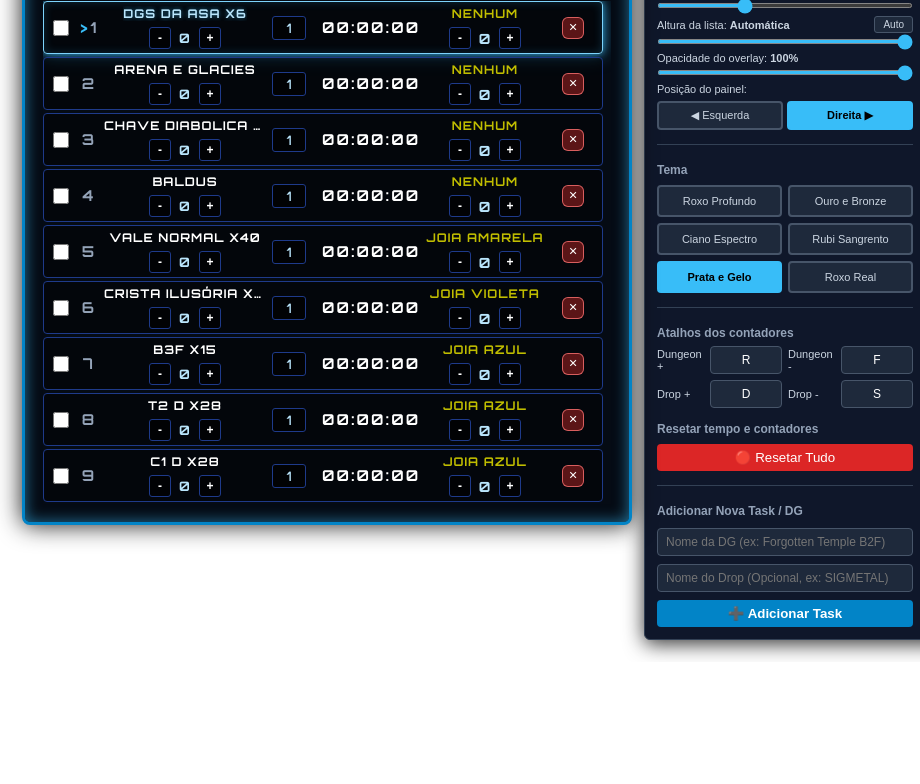
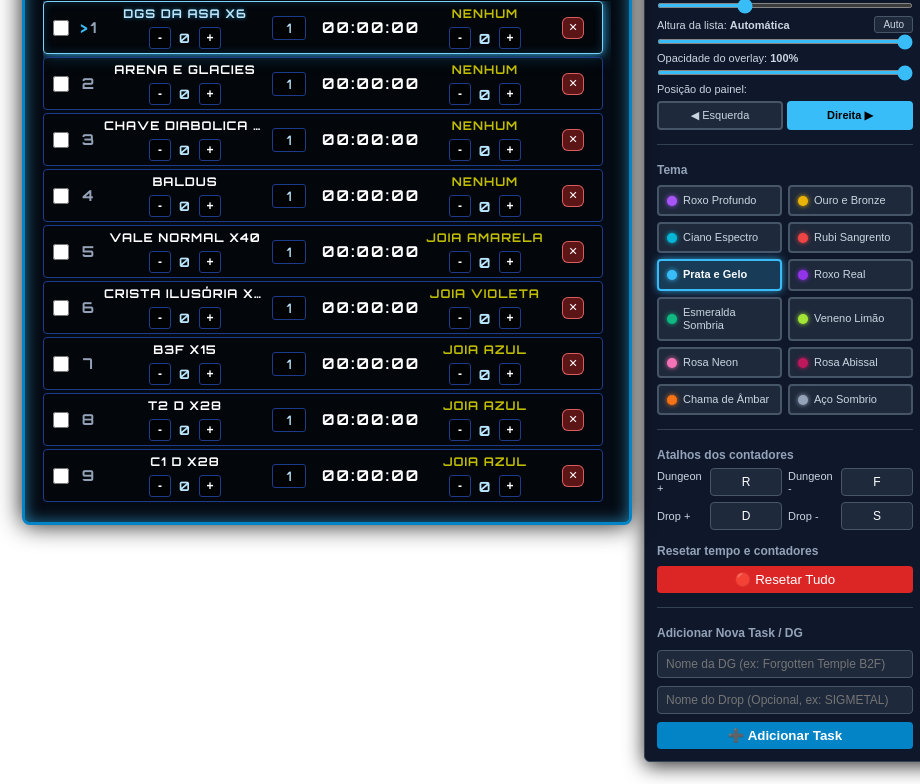
Before and after one commit to Arthurdp/cabal-tasklist-overlay, an Electron app: page public/index.html in a window 920 px wide. Both pictures are taken after a click on the button "⚙️ Configurações". Shown: the part 165-949 px from the top of the page. Before the commit the page ends 827 px from the top, so only its background shows below. Drawn offline with Linux system fonts and the light colour scheme; no server answers.

Commit message:
feat: 6 novos temas de cores (verdes, rosas, ambar e aco) + swatch nos botoes
- Esmeralda Sombria e Veneno Limao (verdes)
- Rosa Neon e Rosa Abissal (rosas)
- Chama de Ambar e Aco Sombrio (extras)
- seletor de temas em grid 2 colunas com bolinha da cor do tema

```diff
--- a/public/index.html
+++ b/public/index.html
@@ -133,23 +133,101 @@
           <div class="control-group">
             <h4>Tema</h4>
             <div class="theme-selector">
-              <button class="theme-btn" type="button" data-theme="theme-purple1">
+              <button
+                class="theme-btn"
+                type="button"
+                data-theme="theme-purple1"
+                style="--swatch: #a855f7"
+              >
                 Roxo Profundo
               </button>
-              <button class="theme-btn" type="button" data-theme="theme-gold2">
+              <button
+                class="theme-btn"
+                type="button"
+                data-theme="theme-gold2"
+                style="--swatch: #eab308"
+              >
                 Ouro e Bronze
               </button>
-              <button class="theme-btn" type="button" data-theme="theme-cyan3">
+              <button
+                class="theme-btn"
+                type="button"
+                data-theme="theme-cyan3"
+                style="--swatch: #06b6d4"
+              >
                 Ciano Espectro
               </button>
-              <button class="theme-btn" type="button" data-theme="theme-red4">
+              <button
+                class="theme-btn"
+                type="button"
+                data-theme="theme-red4"
+                style="--swatch: #ef4444"
+              >
                 Rubi Sangrento
               </button>
-              <button class="theme-btn" type="button" data-theme="theme-ice5">
+              <button
+                class="theme-btn"
+                type="button"
+                data-theme="theme-ice5"
+                style="--swatch: #38bdf8"
+              >
                 Prata e Gelo
               </button>
-              <button class="theme-btn" type="button" data-theme="theme-purple6">
+              <button
+                class="theme-btn"
+                type="button"
+                data-theme="theme-purple6"
+                style="--swatch: #9333ea"
+              >
                 Roxo Real
+              </button>
+              <button
+                class="theme-btn"
+                type="button"
+                data-theme="theme-green7"
+                style="--swatch: #10b981"
+              >
+                Esmeralda Sombria
+              </button>
+              <button
+                class="theme-btn"
+                type="button"
+                data-theme="theme-lime8"
+                style="--swatch: #a3e635"
+              >
+                Veneno Limão
+              </button>
+              <button
+                class="theme-btn"
+                type="button"
+                data-theme="theme-pink9"
+                style="--swatch: #f472b6"
+              >
+                Rosa Neon
+              </button>
+              <button
+                class="theme-btn"
+                type="button"
+                data-theme="theme-pink10"
+                style="--swatch: #be185d"
+              >
+                Rosa Abissal
+              </button>
+              <button
+                class="theme-btn"
+                type="button"
+                data-theme="theme-amber11"
+                style="--swatch: #f97316"
+              >
+                Chama de Âmbar
+              </button>
+              <button
+                class="theme-btn"
+                type="button"
+                data-theme="theme-steel12"
+                style="--swatch: #94a3b8"
+              >
+                Aço Sombrio
               </button>
             </div>
           </div>
--- a/public/styles.css
+++ b/public/styles.css
@@ -124,6 +124,86 @@ body.theme-purple6 {
   --active-row-bg: rgba(147, 51, 234, 0.2);
   --active-border: #c084fc;
   --frame-border: #7e22ce;
+}
+
+/* Opção 7: Esmeralda Sombria (verde escuro) */
+body.theme-green7 {
+  --primary-color: #10b981;
+  --primary-glow: rgba(16, 185, 129, 0.6);
+  --accent-color: #6ee7b7;
+  --bg-dark: #03120c;
+  --card-bg: rgba(6, 30, 22, 0.9);
+  --border-color: #065f46;
+  --active-row-bg: rgba(16, 185, 129, 0.2);
+  --active-border: #34d399;
+  --frame-border: #047857;
+}
+
+/* Opção 8: Veneno Limão (verde limão) */
+body.theme-lime8 {
+  --primary-color: #a3e635;
+  --primary-glow: rgba(163, 230, 53, 0.6);
+  --accent-color: #d9f99d;
+  --bg-dark: #0b1203;
+  --card-bg: rgba(20, 31, 7, 0.9);
+  --border-color: #3f6212;
+  --active-row-bg: rgba(163, 230, 53, 0.2);
+  --active-border: #bef264;
+  --frame-border: #65a30d;
+  --text-drop: #fbbf24;
+}
+
+/* Opção 9: Rosa Neon (rosa vivo) */
+body.theme-pink9 {
+  --primary-color: #f472b6;
+  --primary-glow: rgba(244, 114, 182, 0.6);
+  --accent-color: #fbcfe8;
+  --bg-dark: #14030c;
+  --card-bg: rgba(38, 9, 25, 0.9);
+  --border-color: #9d174d;
+  --active-row-bg: rgba(244, 114, 182, 0.2);
+  --active-border: #f9a8d4;
+  --frame-border: #db2777;
+}
+
+/* Opção 10: Rosa Abissal (rosa escuro) */
+body.theme-pink10 {
+  --primary-color: #be185d;
+  --primary-glow: rgba(190, 24, 93, 0.6);
+  --accent-color: #f0a5c0;
+  --bg-dark: #0d0207;
+  --card-bg: rgba(28, 5, 16, 0.92);
+  --border-color: #701a3c;
+  --active-row-bg: rgba(190, 24, 93, 0.22);
+  --active-border: #db2777;
+  --frame-border: #831843;
+}
+
+/* Opção 11: Chama de Âmbar (laranja fogo) */
+body.theme-amber11 {
+  --primary-color: #f97316;
+  --primary-glow: rgba(249, 115, 22, 0.6);
+  --accent-color: #fdba74;
+  --bg-dark: #130702;
+  --card-bg: rgba(33, 15, 5, 0.9);
+  --border-color: #7c2d12;
+  --active-row-bg: rgba(249, 115, 22, 0.2);
+  --active-border: #fb923c;
+  --frame-border: #c2410c;
+  --text-drop: #fde047;
+}
+
+/* Opção 12: Aço Sombrio (monocromático, discreto) */
+body.theme-steel12 {
+  --primary-color: #94a3b8;
+  --primary-glow: rgba(148, 163, 184, 0.5);
+  --accent-color: #e2e8f0;
+  --bg-dark: #07090d;
+  --card-bg: rgba(17, 23, 33, 0.92);
+  --border-color: #334155;
+  --active-row-bg: rgba(148, 163, 184, 0.18);
+  --active-border: #cbd5e1;
+  --frame-border: #475569;
 }
 
 /* --------------------------------------------------------------------------
@@ -903,15 +983,17 @@ body.actions-visible .task-table-header {
 
 /* Temas */
 .theme-selector {
-  display: flex;
-  flex-wrap: wrap;
+  display: grid;
+  grid-template-columns: 1fr 1fr;
   gap: 6px;
 }
 
 .theme-btn {
-  flex: 1;
-  min-width: 100px;
-  padding: 8px 6px;
+  display: flex;
+  align-items: center;
+  gap: 6px;
+  min-width: 0;
+  padding: 7px 8px;
   background: #1e293b;
   border: 2px solid #475569;
   color: #cbd5e1;
@@ -919,21 +1001,35 @@ body.actions-visible .task-table-header {
   cursor: pointer;
   font-size: 11px;
   font-weight: 500;
+  text-align: left;
+  line-height: 1.2;
   transition:
     background 0.2s,
     border-color 0.2s;
 }
 
+/* Bolinha com a cor principal do tema */
+.theme-btn::before {
+  content: "";
+  flex: 0 0 auto;
+  width: 10px;
+  height: 10px;
+  border-radius: 50%;
+  background: var(--swatch, #64748b);
+  box-shadow: 0 0 5px var(--swatch, #64748b);
+}
+
 .theme-btn:hover {
   background: #334155;
-  border-color: #64748b;
+  border-color: var(--swatch, #64748b);
 }
 
 .theme-btn.active {
-  background: var(--primary-color);
-  color: #000;
-  border-color: var(--primary-color);
+  background: color-mix(in srgb, var(--swatch, #64748b) 22%, #0f172a);
+  color: #f8fafc;
+  border-color: var(--swatch, #64748b);
   font-weight: 700;
+  box-shadow: 0 0 8px -1px var(--swatch, #64748b);
 }
 
 /* Atalhos */
```
